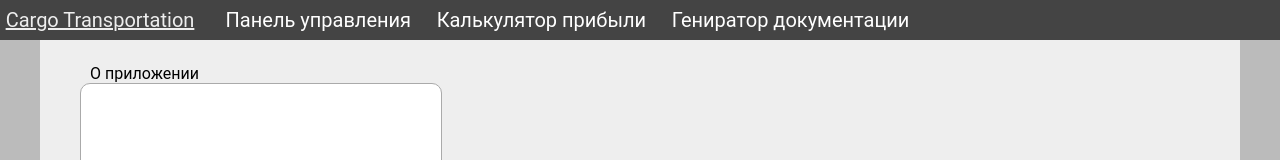
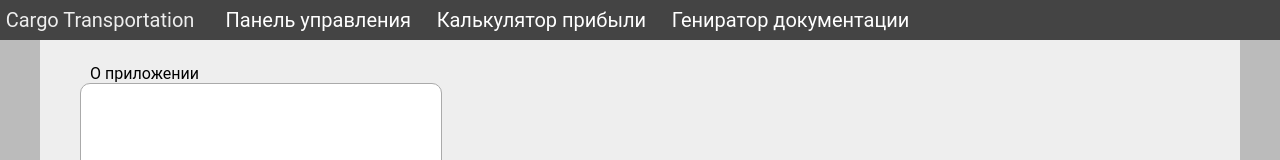
Before and after one commit to Hardelele/cargo-transportation, a React (Create React App) app in the folder frontend/: page / in a window 1280 px wide. In both pictures the pointer is over the link "Cargo Transportation". Shown: the top 160 px of the page. Built offline with nearby package versions, Linux system fonts and the light colour scheme.

Commit message:
nav.css: Add styles to logo elem

```diff
--- a/frontend/src/css/components/nav.css
+++ b/frontend/src/css/components/nav.css
@@ -16,3 +16,12 @@
 .nav_link:active {
     color: #BBB;
 }
+
+.logo_link:hover {
+    color: #EEE;
+    text-decoration: none;
+}
+
+.logo_link:active {
+    color: #BBB;
+}
```
